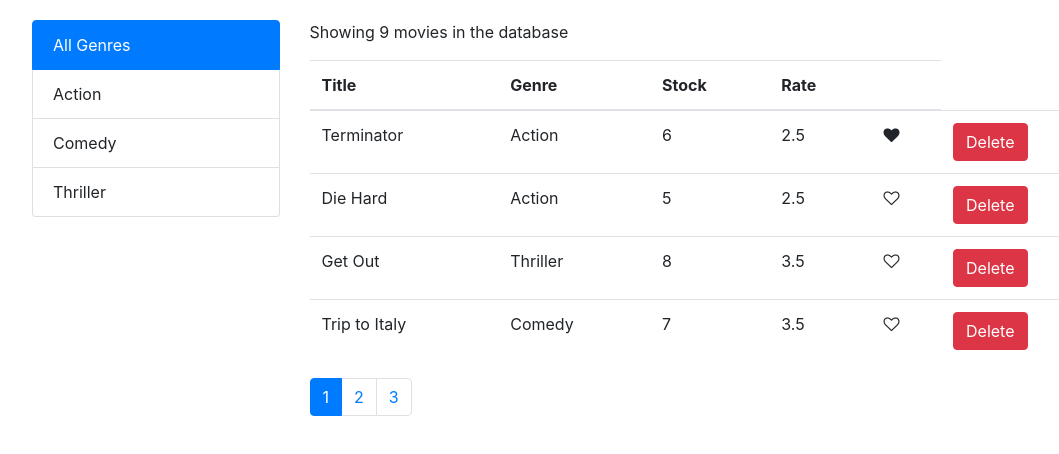
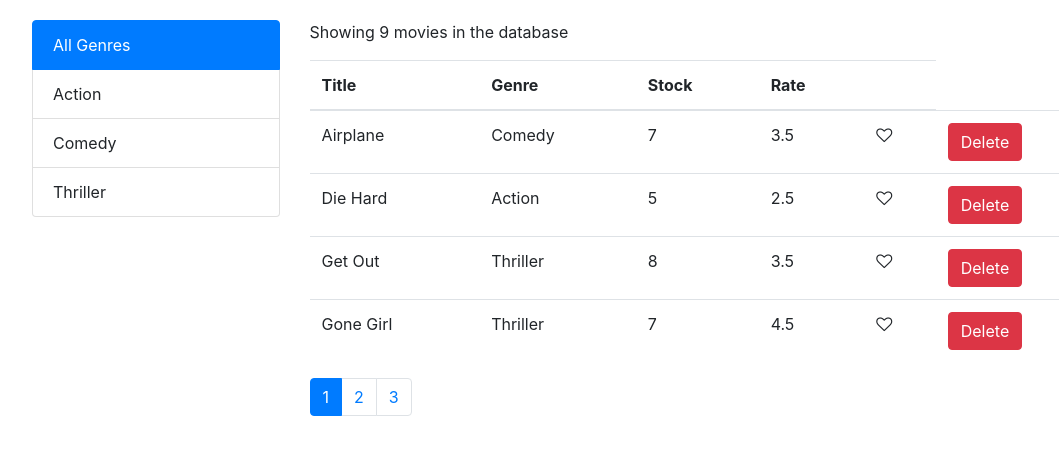
Before and after one commit to GGSMNandathilaka/reactjs-apps, a React (Create React App) app in the folder vidly/: page / in a window 1280 px wide. Shown: the top 454 px of the page, without its empty margins (68-1127 px from the left). Built offline with nearby package versions, Linux system fonts and the light colour scheme.

Commit message:
movinfg onSort responsibility to movies table component

```diff
--- a/vidly/src/components/common/like.jsx
+++ b/vidly/src/components/common/like.jsx
@@ -1,4 +1,4 @@
-import React, { Component } from "react";
+import React from "react";
 
 const Like = (props) => {
   let classes = "fa fa-heart";
--- a/vidly/src/components/common/list-group.jsx
+++ b/vidly/src/components/common/list-group.jsx
@@ -1,13 +1,7 @@
 import React from "react";
 
 const ListGroup = (props) => {
-  const {
-    genres,
-    currentGenre,
-    textProperty,
-    valueProperty,
-    onGenreSelected,
-  } = props;
+  const { genres, currentGenre, textProperty, onGenreSelected } = props;
   return (
     <ul className="list-group">
       {genres.map((g) => (
--- a/vidly/src/components/common/paginator.jsx
+++ b/vidly/src/components/common/paginator.jsx
@@ -1,4 +1,4 @@
-import React, { Component } from "react";
+import React from "react";
 import _ from "lodash";
 import PropTypes from "prop-types";
 
@@ -16,9 +16,9 @@ const Paginator = (props) => {
             key={p}
             className={p === currentPage ? "page-item active" : "page-item"}
           >
-            <a onClick={() => onPageClicked(p)} className="page-link" href="#">
+            <span onClick={() => onPageClicked(p)} className="page-link">
               {p}
-            </a>
+            </span>
           </li>
         ))}
       </ul>
--- a/vidly/src/components/movies.jsx
+++ b/vidly/src/components/movies.jsx
@@ -5,19 +5,17 @@ import { paginate } from "../utils/paginate";
 import ListGroup from "./common/list-group";
 import Paginator from "./common/paginator";
 import MoviesTable from "./moviesTable";
+import _ from "lodash";
 
 class Movies extends Component {
   state = {
     currentPage: 1,
     limit: 4,
     currentGenre: "all_genres",
+    sortColumn: { path: "title", order: "asc" },
     movies: [],
     genres: [],
   };
-
-  constructor() {
-    super();
-  }
 
   componentDidUpdate(prevProps, prevState) {}
 
@@ -42,25 +40,42 @@ class Movies extends Component {
     this.setState({ currentGenre, currentPage: 1 });
   };
 
+  handleSort = (sortColumn) => {
+    this.setState({ sortColumn });
+  };
+
   render() {
-    const { movies, currentPage, limit, currentGenre } = this.state;
+    const {
+      movies,
+      currentPage,
+      limit,
+      currentGenre,
+      sortColumn,
+      genres,
+    } = this.state;
 
     let filteredMovies =
       currentGenre && currentGenre !== "all_genres"
         ? movies.filter((m) => m.genre._id === currentGenre)
         : movies;
 
-    const displayedMovies = paginate(filteredMovies, currentPage, limit);
+    let sortedList = _.orderBy(
+      filteredMovies,
+      [sortColumn.path],
+      [sortColumn.order]
+    );
 
-    if (this.state.movies && this.state.movies.length === 0)
+    const displayedMovies = paginate(sortedList, currentPage, limit);
+
+    if (movies && movies.length === 0)
       return <p>There are no movies in the database</p>;
     return (
       <main className="container">
         <div className="row">
           <div className="col-3">
             <ListGroup
-              genres={this.state.genres}
-              currentGenre={this.state.currentGenre}
+              genres={genres}
+              currentGenre={currentGenre}
               onGenreSelected={this.handleGenreSelected}
             />
           </div>
@@ -69,12 +84,14 @@ class Movies extends Component {
             <MoviesTable
               movies={displayedMovies}
               onLike={this.handleLike}
+              sortColumn={sortColumn}
               onDelete={this.handleDeleteMovies}
+              onSort={this.handleSort}
             />
             <Paginator
               itemsCount={filteredMovies.length}
-              limit={this.state.limit}
-              currentPage={this.state.currentPage}
+              limit={limit}
+              currentPage={currentPage}
               onPageClicked={this.handlePageClicked}
             />
           </div>
--- a/vidly/src/components/moviesTable.jsx
+++ b/vidly/src/components/moviesTable.jsx
@@ -1,17 +1,37 @@
 import React, { Component } from "react";
 import Like from "./common/like";
 
-const MoviesTable = (props) => {
-  const { movies, onLike, onDelete } = props;
+class MoviesTable extends Component {
+  raiseSort = (path) => {
+    const sortColumn = { ...this.props.sortColumn };
+    if (sortColumn.path === path) {
+      sortColumn.order = sortColumn.order === "asc" ? "desc" : "asc";
+    } else {
+      sortColumn.path = path;
+      sortColumn.path = path;
+    }
 
+    this.props.onSort(sortColumn);
+  };
+
+  render() {
+    const { movies, onLike, onDelete } = this.props;
     return (
       <table className="table">
         <thead>
           <tr>
-          <th scope="col">Title</th>
-          <th scope="col">Genre</th>
-          <th scope="col">Stock</th>
-          <th scope="col">Rate</th>
+            <th onClick={() => this.raiseSort("title")} scope="col">
+              Title
+            </th>
+            <th onClick={() => this.raiseSort("genre.name")} scope="col">
+              Genre
+            </th>
+            <th onClick={() => this.raiseSort("numberInStock")} scope="col">
+              Stock
+            </th>
+            <th onClick={() => this.raiseSort("dailyRentalRate")} scope="col">
+              Rate
+            </th>
             <th scope="col"></th>
           </tr>
         </thead>
@@ -42,6 +62,7 @@ const MoviesTable = (props) => {
         </tbody>
       </table>
     );
-};
+  }
+}
 
 export default MoviesTable;
```
Lines whose indentation alone changed are shown as unchanged.
